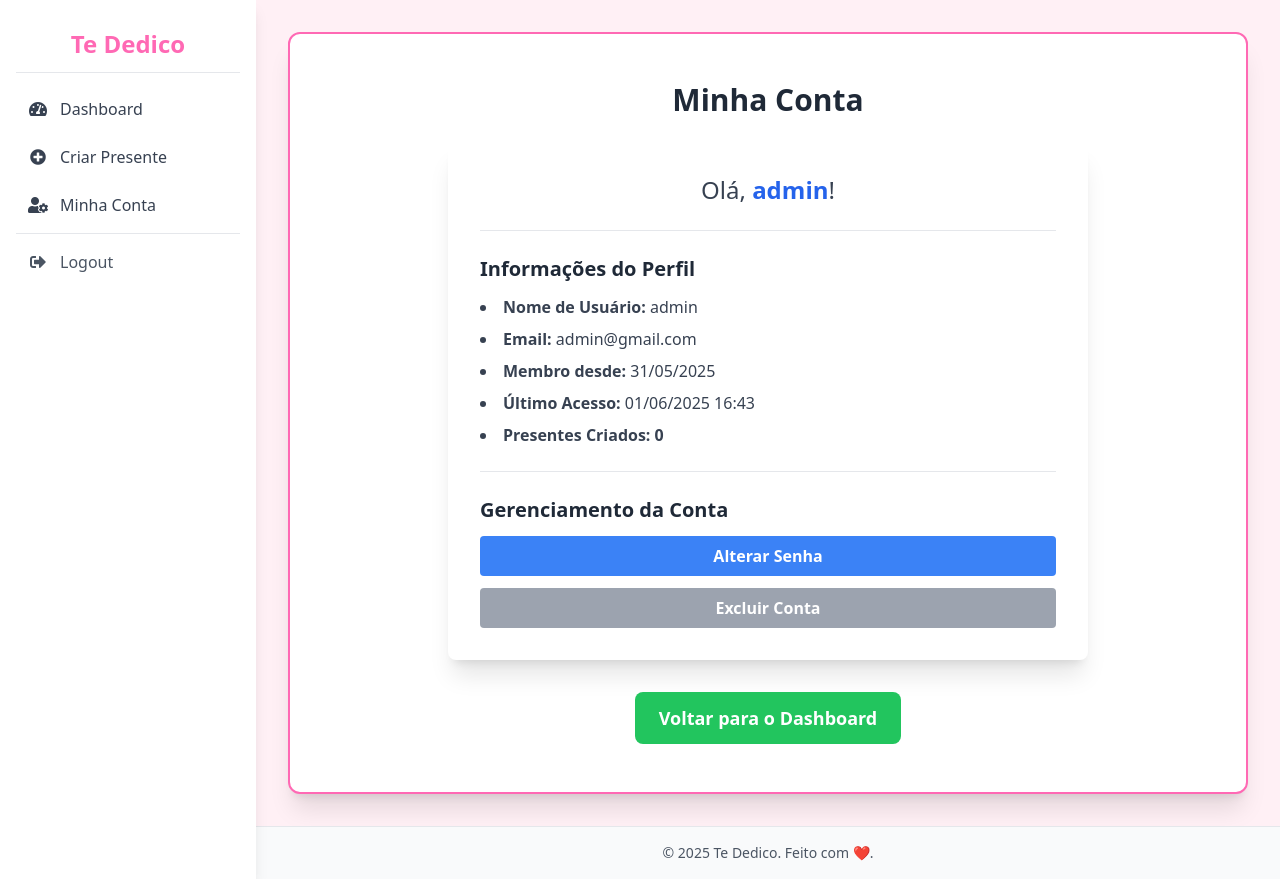
After one commit to gabrielmenezes30/sistema-tededico, a Django app: page /minha-conta/ in a window 1280 px wide. The commit adds this page. Run offline with Django 5.2, Linux system fonts and the light colour scheme; a user stored in the database is signed in; data comes from the database, SQL or seed files in the repository; some libraries are stand-ins or nearby versions.

Commit message:
Implementa tela de minha conta e ajuste de senha

```diff
--- a/app/templates/base.html
+++ b/app/templates/base.html
@@ -41,7 +41,7 @@
       <a href="{% url 'criar_presente' %}" class="text-gray-700 hover:bg-pink-50 hover:text-[var(--casal-accent)] px-3 py-2 rounded-md font-medium flex items-center">
         <i class="fas fa-plus-circle mr-3 w-5 text-center"></i> Criar Presente
       </a>
-      <a href="#" class="text-gray-700 hover:bg-pink-50 hover:text-[var(--casal-accent)] px-3 py-2 rounded-md font-medium flex items-center">
+      <a href="{% url 'minha_conta' %}" class="text-gray-700 hover:bg-pink-50 hover:text-[var(--casal-accent)] px-3 py-2 rounded-md font-medium flex items-center">
         <i class="fas fa-user-cog mr-3 w-5 text-center"></i> Minha Conta
       </a>
       <hr class="my-3">
--- /dev/null
+++ b/app/templates/minhaConta/minha_conta.html
@@ -0,0 +1,41 @@
+{% extends 'base.html' %}
+
+{% block title %}Minha Conta - Te Dedico{% endblock %}
+
+{% block content %}
+<div class="container mx-auto p-4 max-w-2xl">
+    <h1 class="text-3xl font-bold mb-6 text-center text-gray-800">Minha Conta</h1>
+
+    <div class="bg-white p-8 rounded-lg shadow-xl mb-8">
+        <p class="text-2xl text-center mb-4 text-gray-700">Olá, <span class="font-extrabold text-blue-600">{{ username }}</span>!</p>
+        <hr class="my-6 border-gray-200">
+
+        <h2 class="text-xl font-semibold mb-3 text-gray-800">Informações do Perfil</h2>
+        <ul class="list-disc list-inside text-gray-700 space-y-2">
+            <li><strong>Nome de Usuário:</strong> {{ request.user.username }}</li>
+            <li><strong>Email:</strong> {{ request.user.email }}</li>
+            <li><strong>Membro desde:</strong> {{ request.user.date_joined|date:"d/m/Y" }}</li>
+            <li><strong>Último Acesso:</strong> {{ request.user.last_login|date:"d/m/Y H:i" }}</li>
+            <li><strong>Presentes Criados:</strong> <span class="font-bold">{{ request.user.presentes.count }}</span></li>
+        </ul>
+
+        <hr class="my-6 border-gray-200">
+
+        <h2 class="text-xl font-semibold mb-3 text-gray-800">Gerenciamento da Conta</h2>
+        <div class="flex flex-col space-y-3">
+            <a href="{% url 'password_change' %}" class="bg-blue-500 hover:bg-blue-600 text-white font-bold py-2 px-4 rounded transition duration-300 ease-in-out text-center">
+                Alterar Senha
+            </a>
+            <button onclick="alert('Funcionalidade em desenvolvimento!')" class="bg-gray-400 hover:bg-gray-500 text-white font-bold py-2 px-4 rounded transition duration-300 ease-in-out text-center">
+                Excluir Conta
+            </button>
+        </div>
+    </div>
+
+    <div class="text-center">
+        <a href="{% url 'dashboard' %}" class="inline-block bg-green-500 hover:bg-green-600 text-white font-bold py-3 px-6 rounded-lg text-lg transition duration-300 ease-in-out">
+            Voltar para o Dashboard
+        </a>
+    </div>
+</div>
+{% endblock %}
--- a/app/urls.py
+++ b/app/urls.py
@@ -6,7 +6,8 @@ from .views import (
     login_view,
     logout_view,
     register_view,
-    dashboard_view  # Importar a nova view
+    dashboard_view, # Importar a nova view
+    minha_conta_view,
 )
 
 urlpatterns = [
@@ -17,4 +18,5 @@ urlpatterns = [
     path('login/', login_view, name='login'),
     path('logout/', logout_view, name='logout'),
     path('register/', register_view, name='register'),
+    path('minha-conta/', minha_conta_view, name='minha_conta'),
 ]
--- a/app/views.py
+++ b/app/views.py
@@ -117,3 +117,11 @@ def dashboard_view(request):
         'total_presentes': presentes_list.count()
     }
     return render(request, 'dashboard/dashboard.html', context) # Novo template
+
+@login_required
+def minha_conta_view(request):
+    username = request.user.username # Obtém o nome de usuário do usuário logado
+    context = {
+        'username': username
+    }
+    return render(request, 'minhaConta/minha_conta.html', context)
--- a/tededico_project/urls.py
+++ b/tededico_project/urls.py
@@ -4,6 +4,7 @@ from django.contrib import admin
 from django.urls import path, include # Certifique-se de que 'include' está importado
 from django.conf import settings
 from django.conf.urls.static import static
+from django.contrib.auth import views as auth_views
 from django.conf.urls.i18n import i18n_patterns # Importe i18n_patterns se for usar tradução de URLs
                                                 # ou apenas inclua 'django.conf.urls.i18n'
 
@@ -12,6 +13,9 @@ urlpatterns = [
     path('api/', include('app.api_urls')), #
     path('', include('app.urls')), #
     path('i18n/', include('django.conf.urls.i18n')), # <--- Adicione esta linha
+
+    path('change-password/', auth_views.PasswordChangeView.as_view(template_name='password_change_form.html'), name='password_change'),
+    path('change-password/done/', auth_views.PasswordChangeDoneView.as_view(template_name='password_change_done.html'), name='password_change_done'),
 ] + static(settings.MEDIA_URL, document_root=settings.MEDIA_ROOT) #
 
 # Se você planeja ter URLs traduzidas para o restante do site (não apenas o admin),
```
Also changed, not shown: app/templates/password_change_done.html (added, +17 -0 lines), app/templates/password_change_form.html (added, +21 -0 lines).
